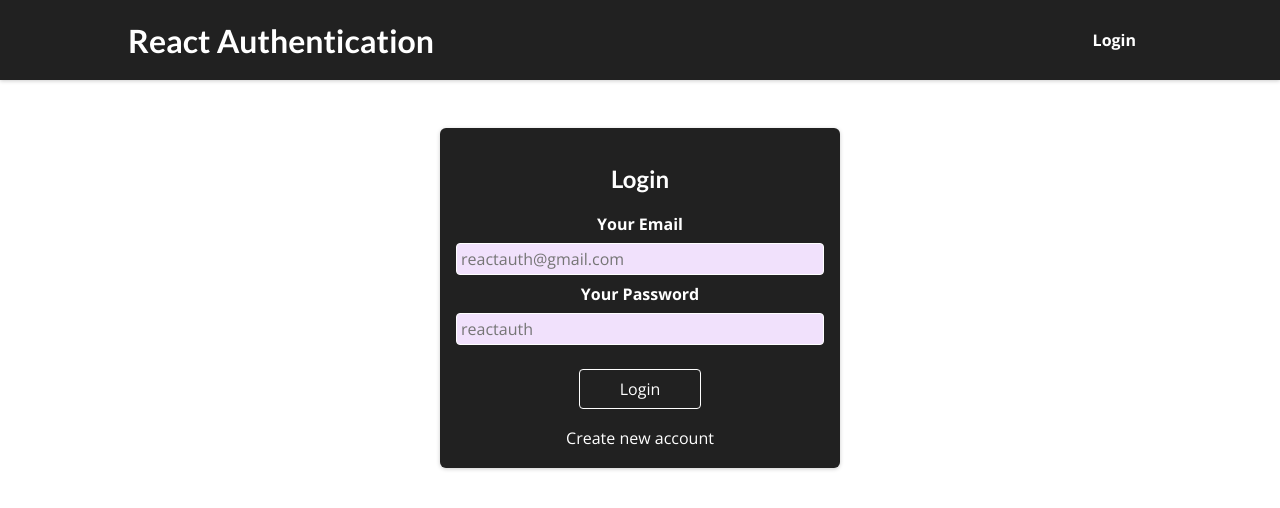
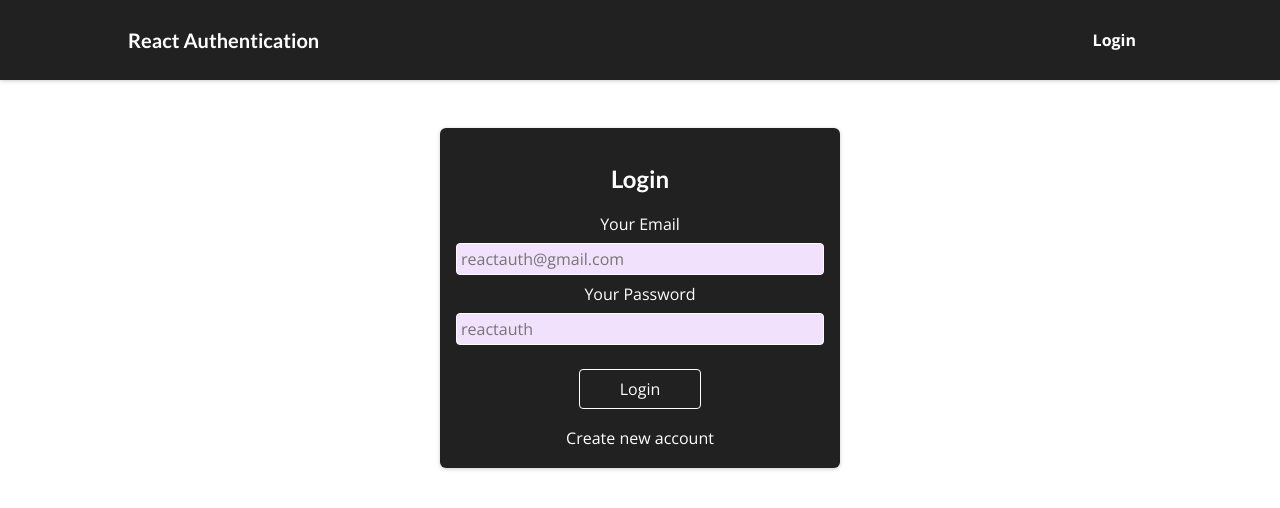
Before and after one commit to khunzinshine/React-Auth, a React (Create React App) app: page /auth in a window 1280 px wide. Shown: the top 508 px of the page. Built offline with nearby package versions, Linux system fonts and the light colour scheme.

Commit message:
modify style

```diff
--- a/src/components/Auth/AuthForm.module.css
+++ b/src/components/Auth/AuthForm.module.css
@@ -22,7 +22,6 @@
 .control label {
   display: block;
   color: white;
-  font-weight: bold;
   margin-bottom: 0.5rem;
 }
 
--- a/src/components/Layout/MainNavigation.js
+++ b/src/components/Layout/MainNavigation.js
@@ -1,8 +1,8 @@
-import { Link, useHistory } from 'react-router-dom';
-import { useContext } from 'react';
+import { Link, useHistory } from "react-router-dom";
+import { useContext } from "react";
 
-import classes from './MainNavigation.module.css';
-import AuthContext from '../../store/authContext';
+import classes from "./MainNavigation.module.css";
+import AuthContext from "../../store/authContext";
 
 const MainNavigation = () => {
   const authContext = useContext(AuthContext);
@@ -11,7 +11,7 @@ const MainNavigation = () => {
 
   const handleLogout = () => {
     authContext.logout();
-    history.push('/auth');
+    history.push("/auth");
   };
 
   return (
@@ -28,6 +28,9 @@ const MainNavigation = () => {
           ) : (
             <>
               <li>
+                <Link to="/">Home</Link>
+              </li>
+              <li>
                 <Link to="/profile">Profile</Link>
               </li>
               <li>
--- a/src/components/Layout/MainNavigation.module.css
+++ b/src/components/Layout/MainNavigation.module.css
@@ -10,8 +10,8 @@
 }
 
 .logo {
-  font-family: 'Lato', sans-serif;
-  font-size: 2rem;
+  font-family: "Lato", sans-serif;
+  font-size: 20px;
   color: white;
   margin: 0;
 }
--- a/src/components/Profile/UserProfile.module.css
+++ b/src/components/Profile/UserProfile.module.css
@@ -4,5 +4,5 @@
 }
 
 .profile h1 {
-  font-size: 5rem;
+  font-size: 3rem;
 }
--- a/src/components/StartingPage/StartingPageContent.module.css
+++ b/src/components/StartingPage/StartingPageContent.module.css
@@ -4,5 +4,5 @@
 }
 
 .starting h1 {
-  font-size: 5rem;
+  font-size: 3rem;
 }
```
